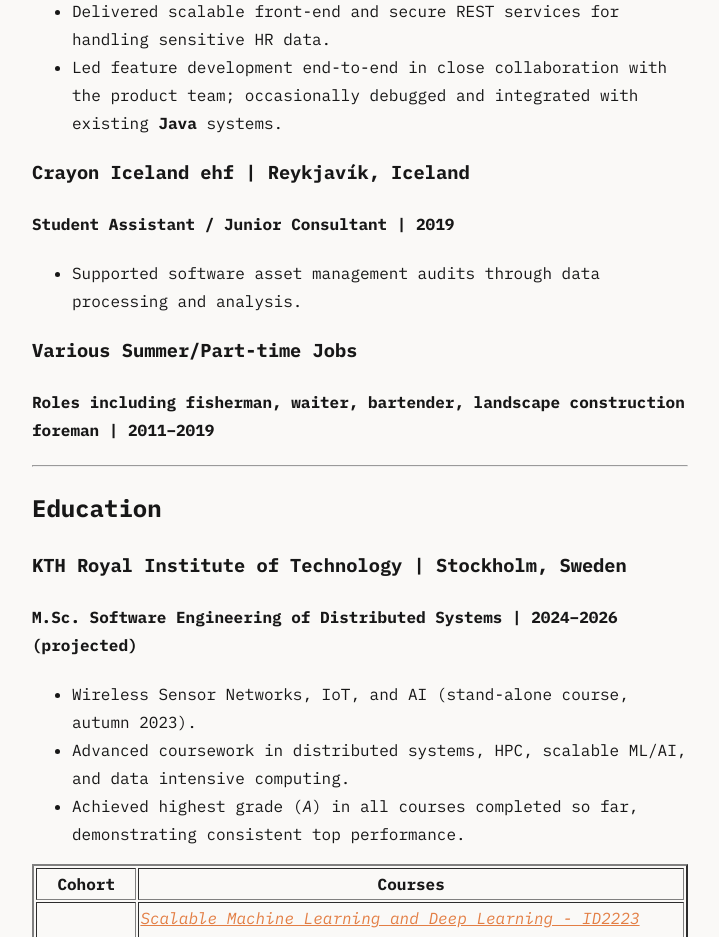
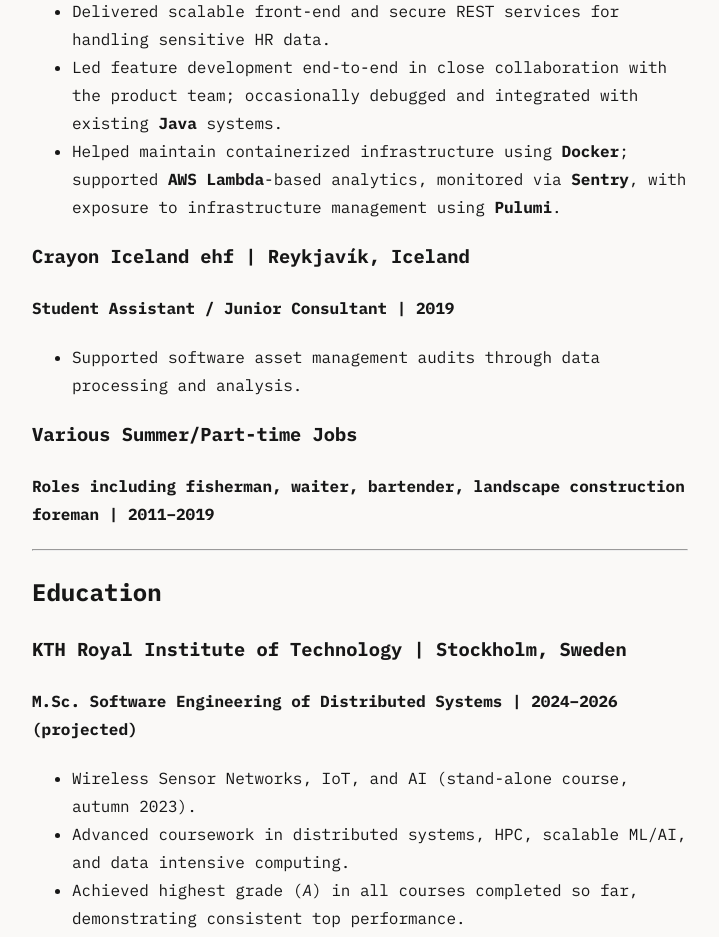
Before and after one commit to numisteinn/numisteinn.github.io, a plain HTML site: page cv.html in a window 1280 px wide. Shown: the part 1602-2539 px from the top of the page, without its empty margins (280-999 px from the left). Drawn offline with Linux system fonts and the light colour scheme.

Commit message:
add entry to PayAnalytics list

```diff
--- a/cv.html
+++ b/cv.html
@@ -141,6 +141,12 @@
             Led feature development end-to-end in close collaboration with the
             product team; occasionally debugged and integrated with existing
             <strong>Java</strong> systems.
+          </li>
+          <li>
+            Helped maintain containerized infrastructure using
+            <strong>Docker</strong>; supported <strong>AWS Lambda</strong>-based
+            analytics, monitored via <strong>Sentry</strong>, with exposure to
+            infrastructure management using <strong>Pulumi</strong>.
           </li>
         </ul>
 
```
